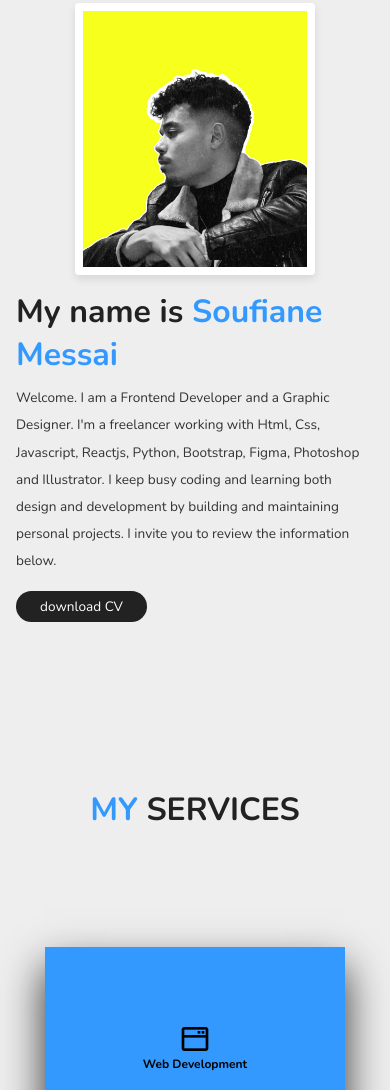
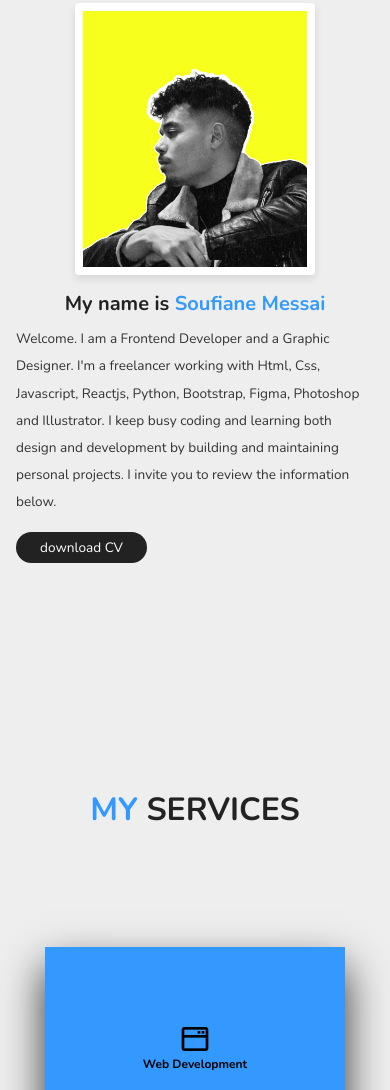
Before and after one commit to xosofiane/Personal-Portfolio, a plain HTML site: page index.html in a window 390 px wide. Shown: the part 916-2006 px from the top of the page. Drawn offline with nearby package versions, Linux system fonts and the light colour scheme.

Commit message:
about section updated

```diff
--- a/css/style.css
+++ b/css/style.css
@@ -598,4 +598,12 @@ header .navbar a:hover{
     #course-inner .learn p i {
     margin-right: 5px;
 	}
+    .about .row .content h3{
+        font-size: 2.5rem;
+        text-align: center;
+    }
+
+    .about .row .content h3 span{
+        font-size: 2.5rem;
+    }
 }
```
